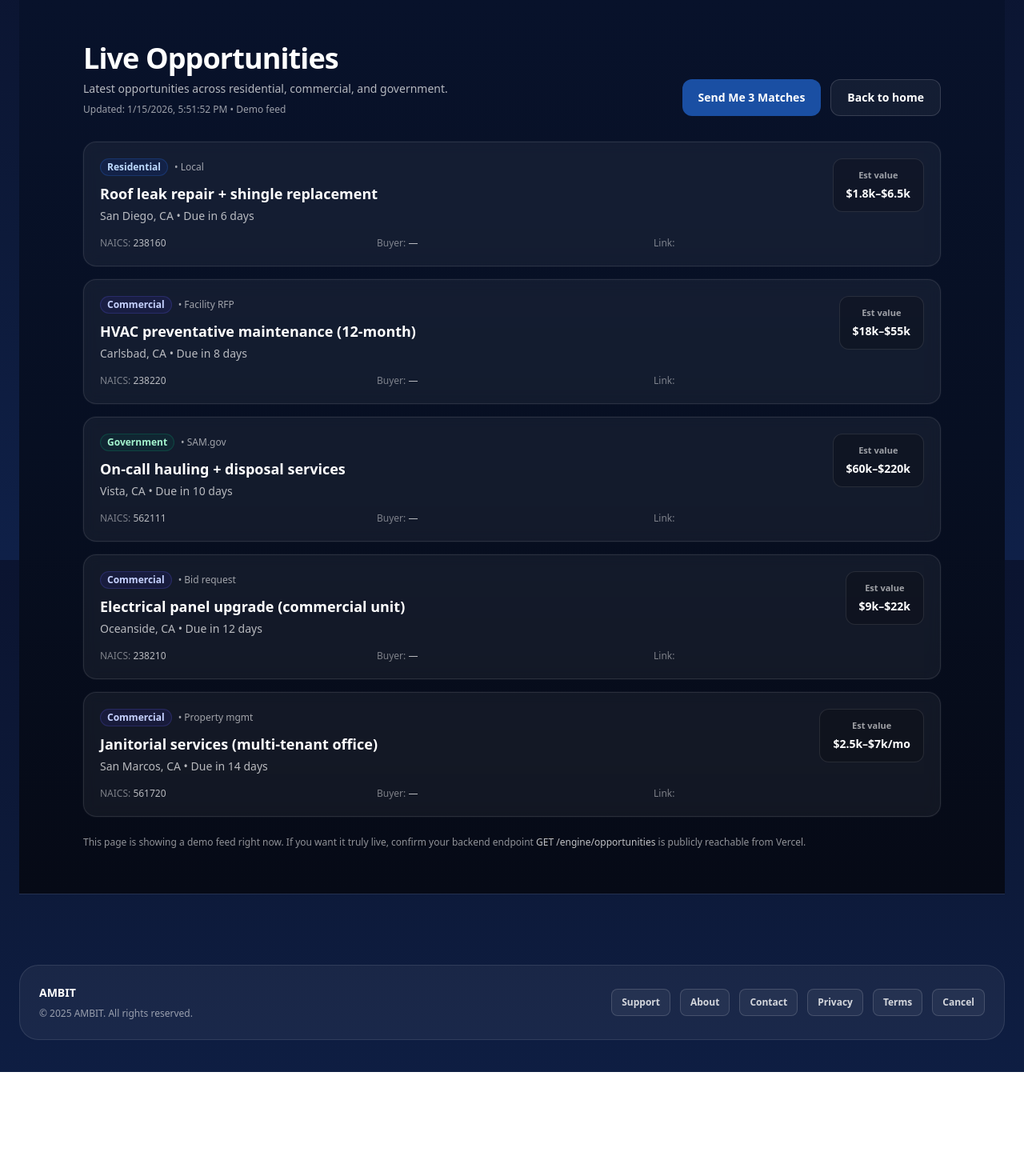
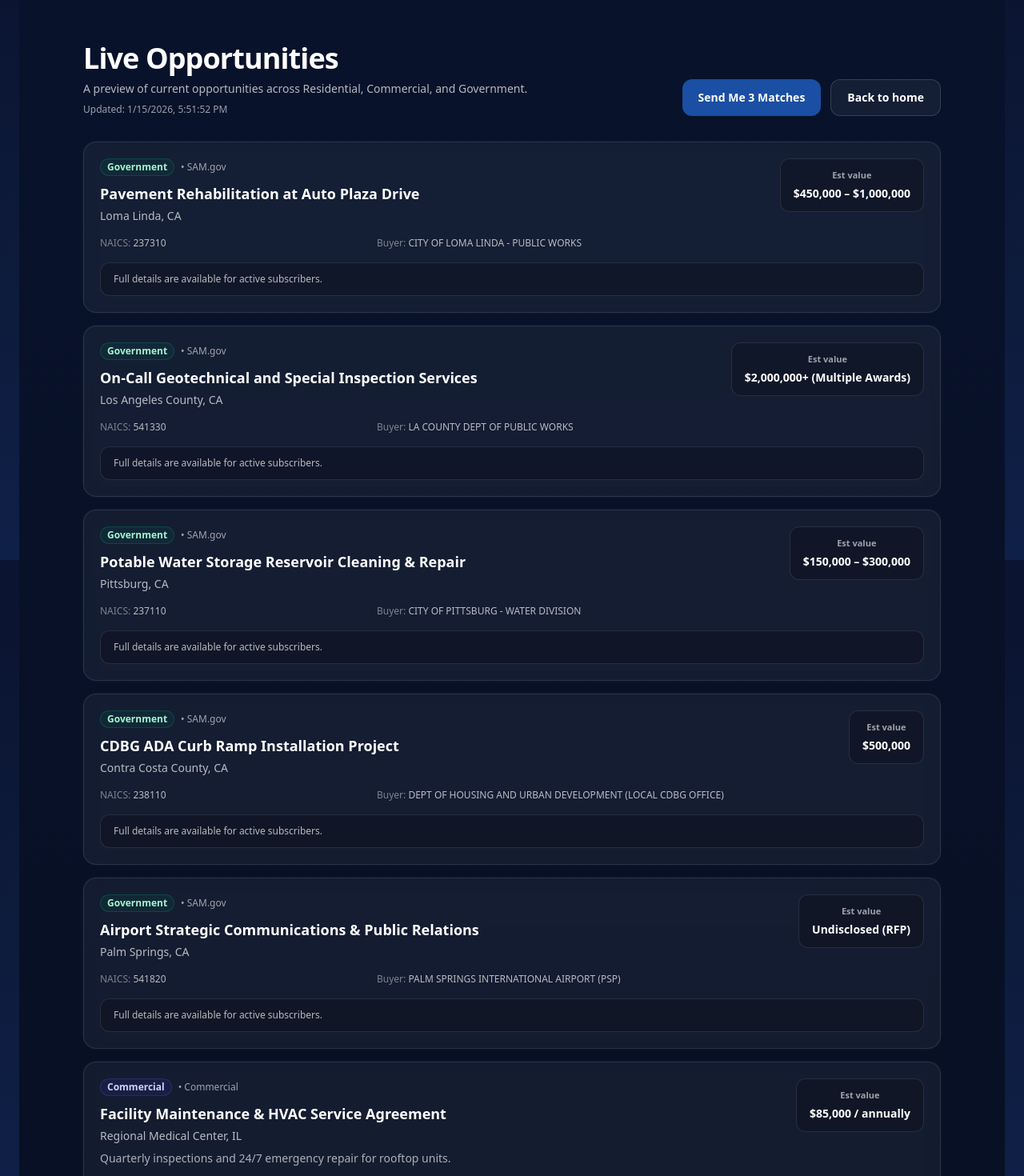
Before and after one commit to seansevrix/ambit, a Next.js app: page /live-opportunities in a window 1280 px wide. Shown: the part 100-1570 px from the top of the page at 80% size. Before the commit the page ends 1440 px from the top, so only its background shows below. Built offline with nearby package versions, Linux system fonts and the light colour scheme; no server answers.

Commit message:
Hide opportunity detail links on live opportunities page

```diff
--- a/app/live-opportunities/page.tsx
+++ b/app/live-opportunities/page.tsx
@@ -1,18 +1,16 @@
 import Link from "next/link";
 
-export const dynamic = "force-dynamic"; // always render fresh (no caching)
+export const dynamic = "force-dynamic";
 
 type Opportunity = {
-  id?: string;
-  title?: string;
-  location?: string;
-  dueDate?: string;
+  title: string;
+  location: string;
+  segment: "Residential" | "Commercial" | "Government";
+  source: string;
+  value?: string;
   naics?: string;
-  source?: string;
-  segment?: string;
-  url?: string;
   buyer?: string;
-  value?: string;
+  scope?: string;
 };
 
 const PRIMARY =
@@ -20,112 +18,156 @@ const PRIMARY =
 const SECONDARY =
   "inline-flex items-center justify-center rounded-xl border border-white/15 bg-white/5 px-5 py-3 text-sm font-semibold text-white hover:bg-white/10";
 
-const DEMO: Opportunity[] = [
+const OPPORTUNITIES: Opportunity[] = [
+  // GOVERNMENT (SAM/Federal)
   {
-    title: "Roof leak repair + shingle replacement",
-    location: "San Diego, CA",
-    dueDate: "Due in 6 days",
-    naics: "238160",
-    source: "Local",
-    segment: "Residential",
-    value: "$1.8k–$6.5k",
+    segment: "Government",
+    source: "SAM.gov",
+    title: "Pavement Rehabilitation at Auto Plaza Drive",
+    location: "Loma Linda, CA",
+    value: "$450,000 – $1,000,000",
+    naics: "237310",
+    buyer: "CITY OF LOMA LINDA - PUBLIC WORKS",
   },
   {
-    title: "HVAC preventative maintenance (12-month)",
-    location: "Carlsbad, CA",
-    dueDate: "Due in 8 days",
-    naics: "238220",
-    source: "Facility RFP",
-    segment: "Commercial",
-    value: "$18k–$55k",
+    segment: "Government",
+    source: "SAM.gov",
+    title: "On-Call Geotechnical and Special Inspection Services",
+    location: "Los Angeles County, CA",
+    value: "$2,000,000+ (Multiple Awards)",
+    naics: "541330",
+    buyer: "LA COUNTY DEPT OF PUBLIC WORKS",
   },
   {
-    title: "On-call hauling + disposal services",
-    location: "Vista, CA",
-    dueDate: "Due in 10 days",
-    naics: "562111",
+    segment: "Government",
     source: "SAM.gov",
-    segment: "Government",
-    value: "$60k–$220k",
+    title: "Potable Water Storage Reservoir Cleaning & Repair",
+    location: "Pittsburg, CA",
+    value: "$150,000 – $300,000",
+    naics: "237110",
+    buyer: "CITY OF PITTSBURG - WATER DIVISION",
   },
   {
-    title: "Electrical panel upgrade (commercial unit)",
-    location: "Oceanside, CA",
-    dueDate: "Due in 12 days",
-    naics: "238210",
-    source: "Bid request",
-    segment: "Commercial",
-    value: "$9k–$22k",
+    segment: "Government",
+    source: "SAM.gov",
+    title: "CDBG ADA Curb Ramp Installation Project",
+    location: "Contra Costa County, CA",
+    value: "$500,000",
+    naics: "238110",
+    buyer: "DEPT OF HOUSING AND URBAN DEVELOPMENT (LOCAL CDBG OFFICE)",
   },
   {
-    title: "Janitorial services (multi-tenant office)",
-    location: "San Marcos, CA",
-    dueDate: "Due in 14 days",
-    naics: "561720",
-    source: "Property mgmt",
+    segment: "Government",
+    source: "SAM.gov",
+    title: "Airport Strategic Communications & Public Relations",
+    location: "Palm Springs, CA",
+    value: "Undisclosed (RFP)",
+    naics: "541820",
+    buyer: "PALM SPRINGS INTERNATIONAL AIRPORT (PSP)",
+  },
+
+  // COMMERCIAL
+  {
     segment: "Commercial",
-    value: "$2.5k–$7k/mo",
+    source: "Commercial",
+    title: "Facility Maintenance & HVAC Service Agreement",
+    location: "Regional Medical Center, IL",
+    value: "$85,000 / annually",
+    buyer: "TRINITY HEALTHCARE SYSTEMS",
+    scope: "Quarterly inspections and 24/7 emergency repair for rooftop units.",
+  },
+  {
+    segment: "Commercial",
+    source: "Commercial",
+    title: "Janitorial & Post-Construction Cleanup",
+    location: "New Mixed-Use Development, Austin, TX",
+    value: "$45,000 (Initial Phase)",
+    buyer: "GREYSTAR REAL ESTATE PARTNERS",
+    scope: "Final interior cleaning for 40,000 sq. ft. retail/office space.",
+  },
+  {
+    segment: "Commercial",
+    source: "Commercial",
+    title: "Quarterly Landscape & Lighting Assessment",
+    location: "The Shoppes at Webb Gin, Snellville, GA",
+    value: "$12,000 / quarter",
+    buyer: "SITE CENTERS CORP",
+    scope: "Irrigation management, seasonal planting, and LED exterior lighting audit.",
+  },
+  {
+    segment: "Commercial",
+    source: "Commercial",
+    title: "On-Call Security & Access Control Maintenance",
+    location: "Data Center Complex, Ashburn, VA",
+    value: "$250,000 (3-year term)",
+    buyer: "DIGITAL REALTY TRUST",
+    scope: "Maintenance of biometric scanners, CCTV, and perimeter fencing.",
+  },
+  {
+    segment: "Commercial",
+    source: "Commercial",
+    title: "Fleet Maintenance & Towing Services",
+    location: "Logistics Distribution Hub, Memphis, TN",
+    value: "$120,000 / annually",
+    buyer: "FEDEX GROUND OPERATIONS",
+    scope: "Preventive maintenance for 30 Class-8 tractors and on-call roadside assistance.",
+  },
+
+  // RESIDENTIAL
+  {
+    segment: "Residential",
+    source: "Residential",
+    title: "Backyard Renovation & Grading Project",
+    location: "Private Residence, San Diego, CA",
+    value: "$50,000",
+    buyer: "PRIVATE HOMEOWNER",
+    scope: "Correcting drainage issues, raising grade, and installing a 400 sq. ft. paver patio.",
+  },
+  {
+    segment: "Residential",
+    source: "Residential",
+    title: "Kitchen & Master Suite Remodel",
+    location: "Historic District, Charleston, SC",
+    value: "$115,000",
+    buyer: "PRIVATE HOMEOWNER",
+    scope: "Full gut renovation of 1920s kitchen and addition of a walk-in wet room.",
+  },
+  {
+    segment: "Residential",
+    source: "Residential",
+    title: "Multi-Unit Roof Replacement (HOA)",
+    location: "Silver Lakes Community, Miramar, FL",
+    value: "$320,000",
+    buyer: "SILVER LAKES HOMEOWNERS ASSOCIATION",
+    scope: "Full tear-off and replacement of asphalt shingles for 12 townhome units.",
+  },
+  {
+    segment: "Residential",
+    source: "Residential",
+    title: "Custom Hardscape & Xeriscaping Design",
+    location: "Desert Highlands, Scottsdale, AZ",
+    value: "$25,000 – $35,000",
+    buyer: "PRIVATE HOMEOWNER",
+    scope: "Drought-tolerant plants, drip irrigation, and natural stone walkways.",
+  },
+  {
+    segment: "Residential",
+    source: "Residential",
+    title: "Whole-Home Standby Generator Installation",
+    location: "Woodlands Neighborhood, Houston, TX",
+    value: "$15,000",
+    buyer: "PRIVATE HOMEOWNER",
+    scope: "Install 22kW Generac system, automatic transfer switch, and gas line extension.",
   },
 ];
 
-function badgeClasses(seg?: string) {
-  const s = (seg || "").toLowerCase();
-  if (s.includes("gov")) return "bg-emerald-600/10 text-emerald-200 border-emerald-500/20";
-  if (s.includes("comm")) return "bg-indigo-600/10 text-indigo-200 border-indigo-500/20";
+function badgeClasses(seg: Opportunity["segment"]) {
+  if (seg === "Government") return "bg-emerald-600/10 text-emerald-200 border-emerald-500/20";
+  if (seg === "Commercial") return "bg-indigo-600/10 text-indigo-200 border-indigo-500/20";
   return "bg-blue-600/10 text-blue-200 border-blue-500/20";
 }
 
-function safeListFromResponse(data: any): Opportunity[] {
-  if (Array.isArray(data)) return data;
-  if (Array.isArray(data?.opportunities)) return data.opportunities;
-  if (Array.isArray(data?.items)) return data.items;
-  if (Array.isArray(data?.data)) return data.data;
-  return [];
-}
-
-async function getOpportunities(): Promise<{ list: Opportunity[]; isDemo: boolean }> {
-  const base =
-    process.env.NEXT_PUBLIC_BACKEND_URL ||
-    process.env.BACKEND_URL ||
-    process.env.NEXT_PUBLIC_API_BASE_URL ||
-    "";
-
-  if (!base) return { list: DEMO, isDemo: true };
-
-  const url = `${base.replace(/\/$/, "")}/engine/opportunities`;
-
-  try {
-    const res = await fetch(url, { cache: "no-store" });
-    if (!res.ok) throw new Error(`status ${res.status}`);
-    const data = await res.json();
-    const list = safeListFromResponse(data);
-
-    // Normalize a few common field names so cards don’t break
-    const normalized = list.map((o: any) => ({
-      id: o.id ?? o._id,
-      title: o.title ?? o.name ?? o.opportunityTitle,
-      location: o.location ?? o.place ?? o.city ?? o.state,
-      dueDate: o.dueDate ?? o.due_date ?? o.responseDue ?? o.deadline,
-      naics: o.naics ?? o.naicsCode ?? o.naics_code,
-      source: o.source ?? o.portal ?? o.origin,
-      segment: o.segment ?? o.market ?? o.category,
-      url: o.url ?? o.link ?? o.opportunityUrl,
-      buyer: o.buyer ?? o.agency ?? o.customer,
-      value: o.value ?? o.estValue ?? o.estimatedValue,
-    })) as Opportunity[];
-
-    if (!normalized.length) return { list: DEMO, isDemo: true };
-
-    // Show the newest-ish first if backend already returns sorted, great. If not, still fine.
-    return { list: normalized.slice(0, 30), isDemo: false };
-  } catch {
-    return { list: DEMO, isDemo: true };
-  }
-}
-
-export default async function LiveOpportunitiesPage() {
-  const { list, isDemo } = await getOpportunities();
-
+export default function LiveOpportunitiesPage() {
   return (
     <main className="min-h-[calc(100vh-64px)]">
       <section className="relative overflow-hidden border-b border-white/10">
@@ -139,11 +181,10 @@ export default async function LiveOpportunitiesPage() {
                 Live Opportunities
               </h1>
               <p className="mt-2 text-sm text-white/70">
-                Latest opportunities across residential, commercial, and government.
+                A preview of current opportunities across Residential, Commercial, and Government.
               </p>
               <div className="mt-2 text-xs text-white/60">
                 Updated: {new Date().toLocaleString()}
-                {isDemo ? " • Demo feed" : ""}
               </div>
             </div>
 
@@ -158,9 +199,9 @@ export default async function LiveOpportunitiesPage() {
           </div>
 
           <div className="mt-8 grid gap-4">
-            {list.map((o, idx) => (
+            {OPPORTUNITIES.map((o, idx) => (
               <div
-                key={o.id ?? `${o.title}-${idx}`}
+                key={`${o.segment}-${o.title}-${idx}`}
                 className="rounded-2xl border border-white/10 bg-white/5 p-5 shadow-[0_0_0_1px_rgba(255,255,255,0.03)] backdrop-blur"
               >
                 <div className="flex flex-col gap-3 sm:flex-row sm:items-start sm:justify-between">
@@ -171,28 +212,23 @@ export default async function LiveOpportunitiesPage() {
                           o.segment
                         )}`}
                       >
-                        {o.segment || "Opportunity"}
+                        {o.segment}
                       </span>
-                      <span className="text-white/60">
-                        {o.source ? `• ${o.source}` : ""}
-                      </span>
+                      <span className="text-white/60">• {o.source}</span>
                     </div>
 
-                    <div className="mt-2 text-lg font-semibold text-white">
-                      {o.title || "Untitled opportunity"}
-                    </div>
+                    <div className="mt-2 text-lg font-semibold text-white">{o.title}</div>
 
-                    <div className="mt-1 text-sm text-white/70">
-                      {o.location ? o.location : "Location TBD"}
-                      {o.dueDate ? ` • ${o.dueDate}` : ""}
-                    </div>
+                    <div className="mt-1 text-sm text-white/70">{o.location}</div>
+
+                    {o.scope ? (
+                      <div className="mt-2 text-sm text-white/65">{o.scope}</div>
+                    ) : null}
                   </div>
 
                   <div className="shrink-0 rounded-xl border border-white/10 bg-black/20 px-4 py-3 text-center">
                     <div className="text-[11px] font-semibold text-white/60">Est value</div>
-                    <div className="mt-1 text-sm font-semibold text-white">
-                      {o.value || "—"}
-                    </div>
+                    <div className="mt-1 text-sm font-semibold text-white">{o.value || "—"}</div>
                   </div>
                 </div>
 
@@ -200,35 +236,24 @@ export default async function LiveOpportunitiesPage() {
                   <div>
                     <span className="text-white/45">NAICS:</span> {o.naics || "—"}
                   </div>
-                  <div>
+                  <div className="sm:col-span-2">
                     <span className="text-white/45">Buyer:</span> {o.buyer || "—"}
                   </div>
-                  <div>
-                    {o.url ? (
-                      <a
-                        className="text-white underline underline-offset-4"
-                        href={o.url}
-                        target="_blank"
-                        rel="noreferrer"
-                      >
-                        View details
-                      </a>
-                    ) : (
-                      <span className="text-white/45">Link:</span>
-                    )}
-                  </div>
+                </div>
+
+                <div className="mt-4 rounded-xl border border-white/10 bg-black/20 px-4 py-3 text-xs text-white/70">
+                  Full details are available for active subscribers.
                 </div>
               </div>
             ))}
           </div>
 
-          {isDemo && (
-            <div className="mt-6 text-xs text-white/55">
-              This page is showing a demo feed right now. If you want it truly live, confirm your
-              backend endpoint <span className="text-white/75">GET /engine/opportunities</span> is
-              publicly reachable from Vercel.
-            </div>
-          )}
+          <div className="mt-8 text-center text-xs text-white/60">
+            Want these daily and fully unlocked?{" "}
+            <Link href="/get-started" className="text-white underline underline-offset-4">
+              Start Free Trial
+            </Link>
+          </div>
         </div>
       </section>
     </main>
```
